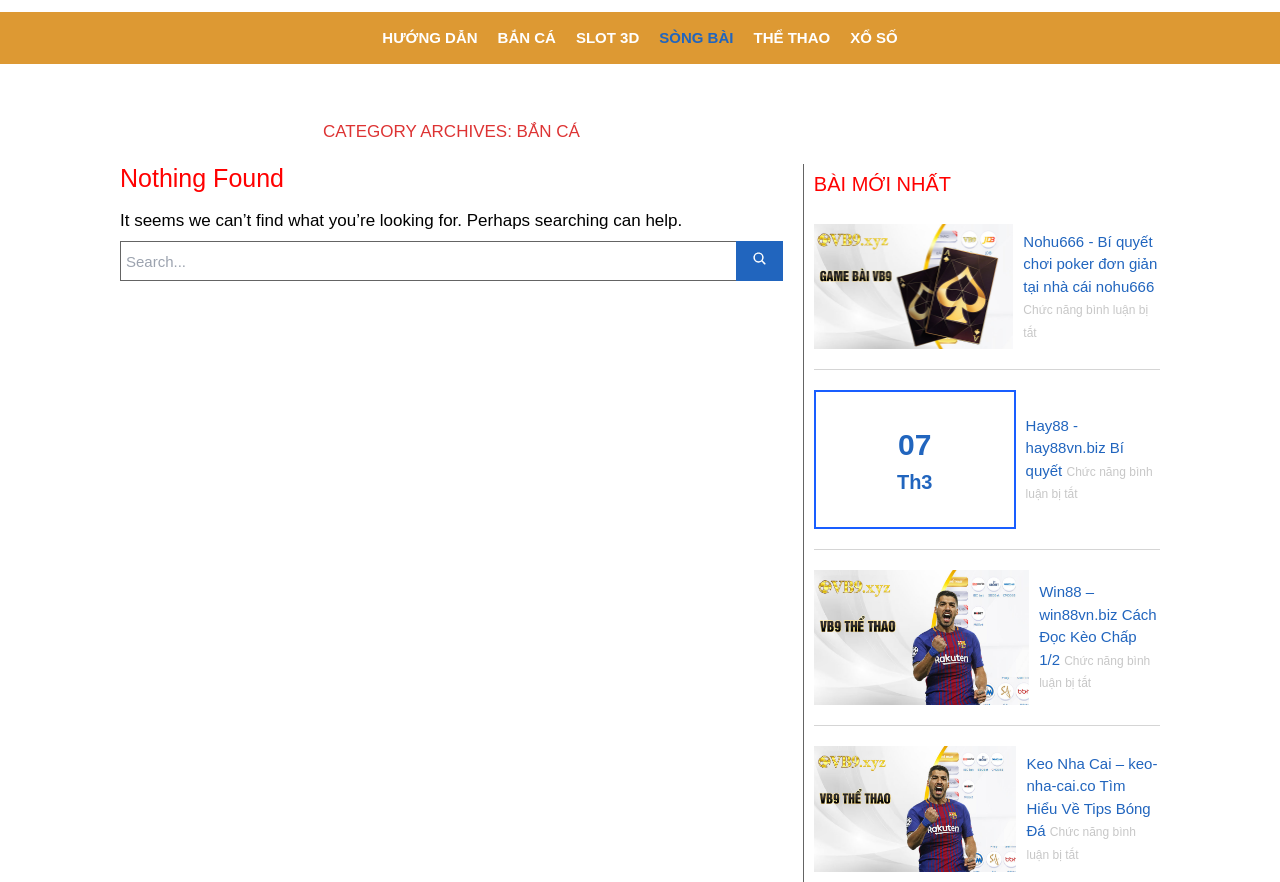
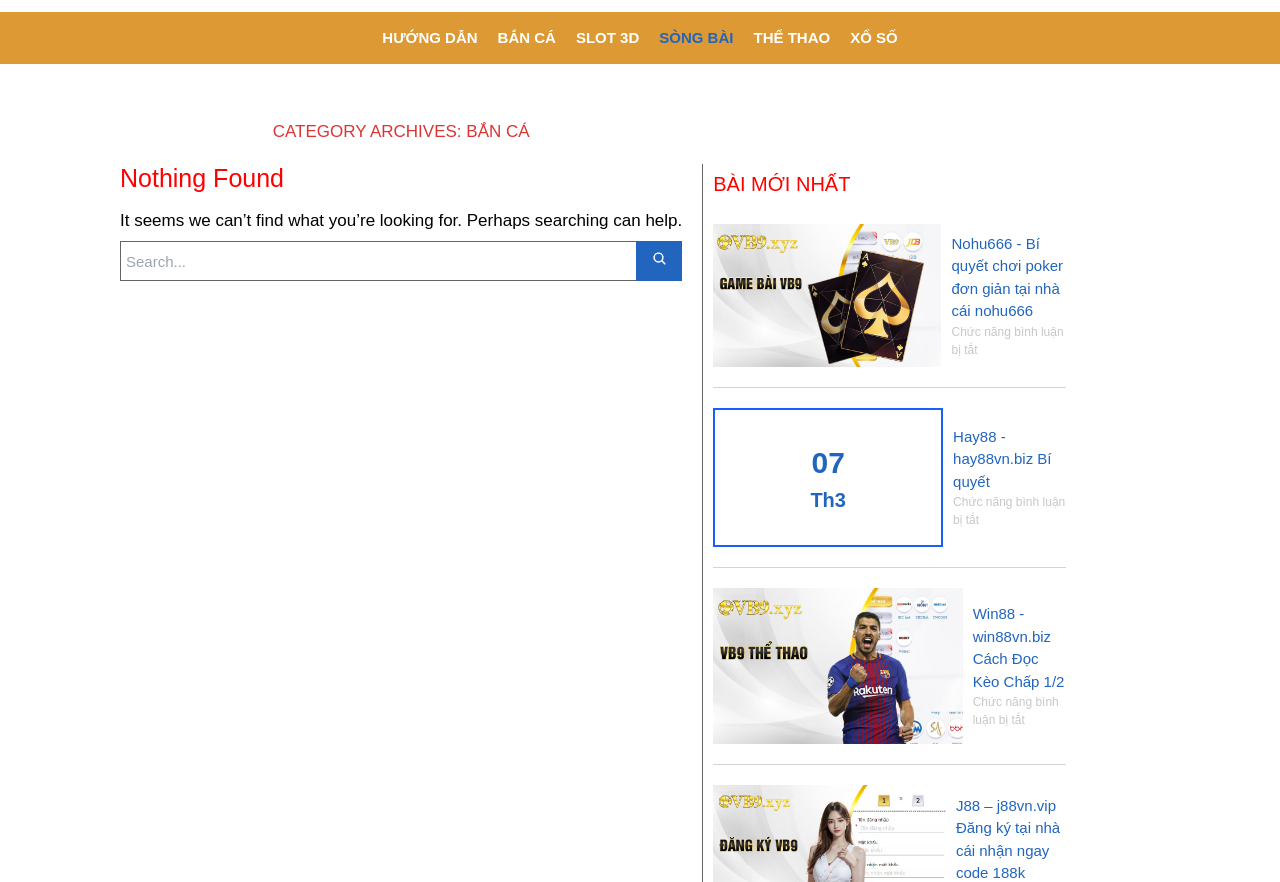
Before and after one commit to wenfront/vb9.xyz, a plain HTML site: page components/song.html in a window 1280 px wide. Shown: the part 69-951 px from the top of the page. Drawn offline with nearby package versions, Linux system fonts and the light colour scheme.

Commit message:
update commit

```diff
--- a/components/song.html
+++ b/components/song.html
@@ -71,7 +71,7 @@
                     </div>
                     <div><a href="../banca.html" class="links">BẮN CÁ</a></div>
                     <div><a href="../components/slot.html" class="links">SLOT 3D</a></div>
-                    <div><a href="../components/song.html" class="links active">SÒNG BÀI</a></div>
+                    <div><a href="song.html" class="links active">SÒNG BÀI</a></div>
                     <div><a href="../components/the.html" class="links">THỂ THAO</a></div>
                     <div><a href="../components/xo.html" class="links">XỔ SỐ</a></div>
             </ul>
@@ -107,18 +107,18 @@
              <!-- rigth -->
               <div class="rigth">
                 <h3>BÀI MỚI NHẤT</h3>
-                <div class="image-center">
+                <a href="../components/nohu.html" class="image-center">
                     <div class="image">
                         <img src="../img/hero3.jpg" alt="">
                     </div>
                     <div class="text">
                         <p>
                             Nohu666 - Bí quyết chơi poker đơn giản tại nhà cái nohu666
-                            <a href="">Chức năng bình luận bị tắt</a>
+                            <P class="black">Chức năng bình luận bị tắt</P>
                         </p>
                     </div>
-                </div>
-                <div class="image-center">
+                </a>
+                <a href="../components/hay88.html" class="image-center">
                     <div class="title">
                         <p class="big">07</p>
                         <p>Th3</p>
@@ -126,45 +126,34 @@
                     <div class="textt">
                         <p>
                             Hay88 - hay88vn.biz Bí quyết
-                            <a href="">Chức năng bình luận bị tắt</a>
+                            <p class="black">Chức năng bình luận bị tắt</p>
                         </p>
                     </div>
-                </div>
-                <div class="image-center">
+                </a>
+                <a href="../components/win88.html" class="image-center">
                     <div class="image">
                         <img src="../img/hero4.jpg" alt="">
                     </div>
                     <div class="text">
                         <p>
-                            Win88 – win88vn.biz Cách Đọc Kèo Chấp 1/2
-                            <a href="">Chức năng bình luận bị tắt</a>
+                            Win88 - win88vn.biz Cách Đọc Kèo Chấp 1/2
+                            <p class="black">Chức năng bình luận bị tắt</p>
                         </p>
                     </div>
-                </div>
-                <div class="image-center">
-                    <div class="image">
-                        <img src="../img/hero4.jpg" alt="">
-                    </div>
-                    <div class="text">
-                        <p>
-                            Keo Nha Cai – keo-nha-cai.co Tìm Hiểu Về Tips Bóng Đá
-                            <a href="">Chức năng bình luận bị tắt</a>
-                        </p>
-                    </div>
-                </div>
-                <div class="image-center">
+                </a>
+                <a href="../components/j88.html" class="image-center">
                     <div class="image">
                         <img src="../img/hero2.jpg" alt="">
                     </div>
                     <div class="text">
                         <p>
                             J88 – j88vn.vip Đăng ký tại nhà cái nhận ngay code 188k
-                            <a href="">Chức năng bình luận bị tắt</a>
+                            <p class="black">Chức năng bình luận bị tắt</p>
                         </p>
                     </div>
-                </div>
-              </div>
-
+                </a>
+                </a>
+            </div>
 
         </div>
     </section>
--- a/style/banca.css
+++ b/style/banca.css
@@ -72,7 +72,7 @@
 }
 
 /* left */
-.container-content .left{
+/* .container-content .left{
     width: 65%;
 }
 /* search */
@@ -146,12 +146,12 @@
     font-size: 1.5rem;
     color: var(--color-pramiry);
 }
-.image-center .text a{
+.image-center .text .black{
     font-size: 1.2rem;
     color: #c7c7c7;
     padding: none;
 }
-.image-center .textt a{
+.image-center .textt .black{
     font-size: 1.2rem;
     color: #c7c7c7;
     padding: none;
@@ -166,7 +166,7 @@
     border: .2rem solid #195eff;
     text-align: center;
     padding: 3rem 0;
-    width: 60%;
+    width: 67%;
 }
 .image-center .title p{
     font-size: 2rem;
@@ -179,7 +179,7 @@
 .image-center .textt{
     font-size: 2rem;
     color: var(--color-pramiry);
-    width: 40%;
+    width: 33%;
 }
 
 @media screen and (max-width: 768px ){
--- a/style/slot.css
+++ b/style/slot.css
@@ -72,7 +72,7 @@
 }
 
 /* left */
-.container-content .left{
+/* .container-content .left{
     width: 65%;
 }
 /* search */
@@ -146,12 +146,12 @@
     font-size: 1.5rem;
     color: var(--color-pramiry);
 }
-.image-center .text a{
+.image-center .text .black{
     font-size: 1.2rem;
     color: #c7c7c7;
     padding: none;
 }
-.image-center .textt a{
+.image-center .textt .black{
     font-size: 1.2rem;
     color: #c7c7c7;
     padding: none;
@@ -166,7 +166,7 @@
     border: .2rem solid #195eff;
     text-align: center;
     padding: 3rem 0;
-    width: 60%;
+    width: 67%;
 }
 .image-center .title p{
     font-size: 2rem;
@@ -179,7 +179,7 @@
 .image-center .textt{
     font-size: 2rem;
     color: var(--color-pramiry);
-    width: 40%;
+    width: 33%;
 }
 
 @media screen and (max-width: 768px ){
--- a/style/song.css
+++ b/style/song.css
@@ -72,7 +72,7 @@
 }
 
 /* left */
-.container-content .left{
+/* .container-content .left{
     width: 65%;
 }
 /* search */
@@ -146,12 +146,12 @@
     font-size: 1.5rem;
     color: var(--color-pramiry);
 }
-.image-center .text a{
+.image-center .text .black{
     font-size: 1.2rem;
     color: #c7c7c7;
     padding: none;
 }
-.image-center .textt a{
+.image-center .textt .black{
     font-size: 1.2rem;
     color: #c7c7c7;
     padding: none;
@@ -166,7 +166,7 @@
     border: .2rem solid #195eff;
     text-align: center;
     padding: 3rem 0;
-    width: 60%;
+    width: 67%;
 }
 .image-center .title p{
     font-size: 2rem;
@@ -179,7 +179,7 @@
 .image-center .textt{
     font-size: 2rem;
     color: var(--color-pramiry);
-    width: 40%;
+    width: 33%;
 }
 
 @media screen and (max-width: 768px ){
--- a/style/the.css
+++ b/style/the.css
@@ -72,7 +72,7 @@
 }
 
 /* left */
-.container-content .left{
+/* .container-content .left{
     width: 65%;
 }
 /* search */
@@ -146,12 +146,12 @@
     font-size: 1.5rem;
     color: var(--color-pramiry);
 }
-.image-center .text a{
+.image-center .text .black{
     font-size: 1.2rem;
     color: #c7c7c7;
     padding: none;
 }
-.image-center .textt a{
+.image-center .textt .black{
     font-size: 1.2rem;
     color: #c7c7c7;
     padding: none;
@@ -166,7 +166,7 @@
     border: .2rem solid #195eff;
     text-align: center;
     padding: 3rem 0;
-    width: 60%;
+    width: 67%;
 }
 .image-center .title p{
     font-size: 2rem;
@@ -179,7 +179,7 @@
 .image-center .textt{
     font-size: 2rem;
     color: var(--color-pramiry);
-    width: 40%;
+    width: 33%;
 }
 
 @media screen and (max-width: 768px ){
--- a/style/xo.css
+++ b/style/xo.css
@@ -72,7 +72,7 @@
 }
 
 /* left */
-.container-content .left{
+/* .container-content .left{
     width: 65%;
 }
 /* search */
@@ -146,12 +146,12 @@
     font-size: 1.5rem;
     color: var(--color-pramiry);
 }
-.image-center .text a{
+.image-center .text .black{
     font-size: 1.2rem;
     color: #c7c7c7;
     padding: none;
 }
-.image-center .textt a{
+.image-center .textt .black{
     font-size: 1.2rem;
     color: #c7c7c7;
     padding: none;
@@ -166,7 +166,7 @@
     border: .2rem solid #195eff;
     text-align: center;
     padding: 3rem 0;
-    width: 60%;
+    width: 67%;
 }
 .image-center .title p{
     font-size: 2rem;
@@ -179,7 +179,7 @@
 .image-center .textt{
     font-size: 2rem;
     color: var(--color-pramiry);
-    width: 40%;
+    width: 33%;
 }
 
 @media screen and (max-width: 768px ){
```
Also changed, not shown: components/banca.html (+15 -26 lines), components/slot.html (+15 -26 lines), components/the.html (+15 -26 lines), components/xo.html (+15 -26 lines), index.html (+1 -1 lines).
